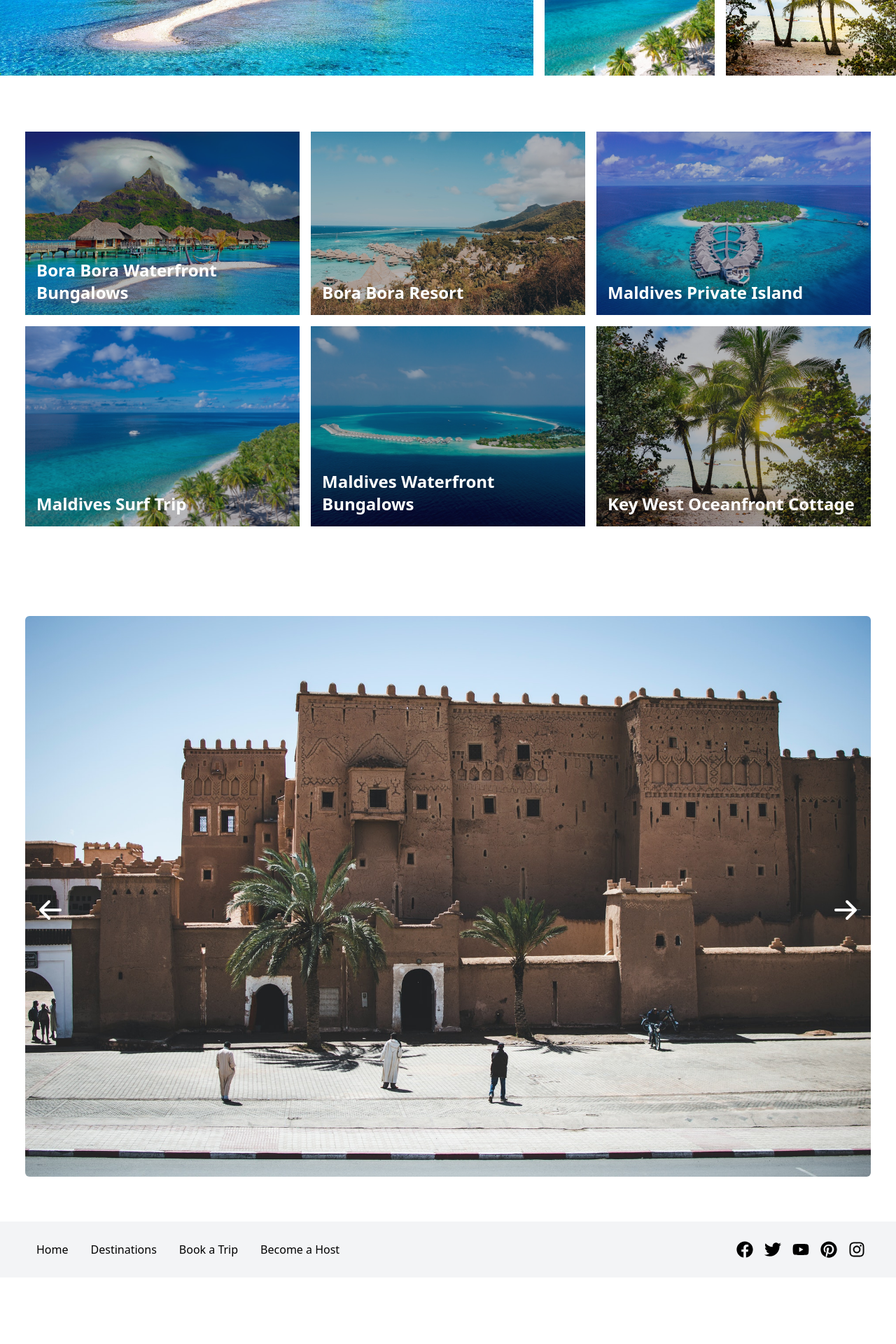
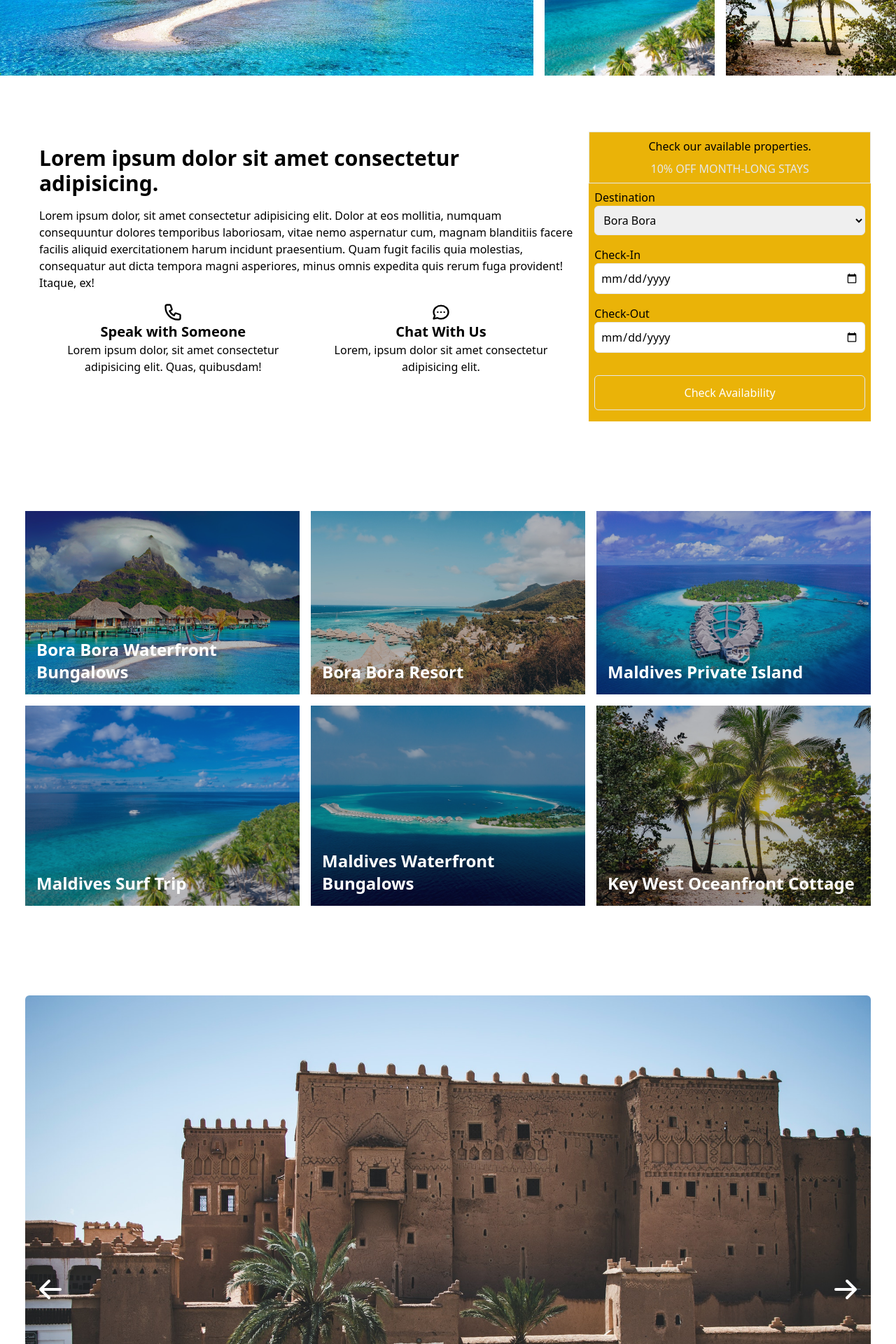
Before and after one commit to blake-hodges/temporado, a React (Create React App) app: page / in a window 1280 px wide. Shown: the part 1280-3200 px from the top of the page at 70% size. Before the commit the page ends 3105 px from the top, so only its background shows below. Built offline with nearby package versions, Linux system fonts and the light colour scheme.

Commit message:
add booking section

```diff
--- a/src/App.js
+++ b/src/App.js
@@ -4,6 +4,7 @@ import Destinations from './components/Destinations';
 import CardsGallery from './components/CardsGallery';
 import Footer from './components/Footer';
 import ImageCarousel from './components/ImageCarousel';
+import Booking from './components/Booking';
 
 function App() {
     return (
@@ -11,6 +12,7 @@ function App() {
             <Navbar />
             <Hero />
             <Destinations />
+            <Booking />
             <CardsGallery />
             <ImageCarousel />
             <Footer />
--- /dev/null
+++ b/src/components/Booking.jsx
@@ -0,0 +1,60 @@
+import React from 'react';
+import { ChatIcon, PhoneIcon } from '@heroicons/react/outline/';
+
+function Booking() {
+  return (
+    <div className="max-w-[1240px] mx-auto grid lg:grid-cols-3 px-4 py-16">
+        <div className="lg:col-span-2 justify-evenly p-5">
+            <div>
+                <h2>Lorem ipsum dolor sit amet consectetur adipisicing.</h2>
+                <p className="py-4">Lorem ipsum dolor, sit amet consectetur adipisicing elit. Dolor at eos mollitia, numquam consequuntur dolores temporibus laboriosam, vitae nemo aspernatur cum, magnam blanditiis facere facilis aliquid exercitationem harum incidunt praesentium. Quam fugit facilis quia molestias, consequatur aut dicta tempora magni asperiores, minus omnis expedita quis rerum fuga provident! Itaque, ex!</p>
+            </div>
+            <div className="grid grid-cols-2">
+                <div className="flex flex-col text-center items-center">
+                <PhoneIcon className="w-7 h-7" />
+                    <div>
+                        <h3>Speak with Someone</h3>
+                        <p>Lorem ipsum dolor, sit amet consectetur adipisicing elit. Quas, quibusdam!</p>
+                    </div>
+                </div>
+                <div className="flex flex-col text-center items-center">
+                    <ChatIcon className="w-7 h-7" />
+                    <div>
+                        <h3>Chat With Us</h3>
+                        <p>Lorem, ipsum dolor sit amet consectetur adipisicing elit.</p>
+                    </div>
+                </div>
+            </div>
+        </div>
+
+        <div className="lg:col-span-1 bg-yellow-500">
+            <div className="text-center border">
+                <p className="pt-2">Check our available properties.</p>
+                <p className="py-2 text-gray-200">10% OFF MONTH-LONG STAYS</p>
+            </div>
+            <form className="w-full px-2">
+                <div className="flex flex-col my-2">
+                    <label>Destination</label>
+                    <select className="border rounded-md p-2">
+                        <option>Bora Bora</option>
+                        <option>Thailand</option>
+                        <option>Iceland</option>
+                        <option>Australia</option>
+                    </select>
+                </div>
+                <div className="flex flex-col my-4">
+                    <label>Check-In</label>
+                    <input className="p-2 border rounded-md" type="date" />
+                </div>
+                <div className="flex flex-col my-4">
+                    <label>Check-Out</label>
+                    <input className="p-2 border rounded-md" type="date" />
+                </div>
+                <button className="w-full my-4">Check Availability</button>
+            </form>
+        </div>
+    </div>
+  )
+}
+
+export default Booking;
--- a/src/components/Footer.jsx
+++ b/src/components/Footer.jsx
@@ -12,11 +12,11 @@ const Footer = () => {
         <div className='w-full bg-gray-100 py-1'>
             <div className='max-w-[1240px] mx-auto flex flex-row justify-between px-4'>
                 <div className='flex justify-between'>
-                    <ul className='text-left lg:flex'>
-                        <li className="py-6">Home</li>
-                        <li className="py-6">Destinations</li>
-                        <li className="py-6">Book a Trip</li>
-                        <li className="py-6">Become a Host</li>
+                    <ul className='text-left md:flex'>
+                        <li className="py-1 my-auto">Home</li>
+                        <li className="py-1 my-auto">Destinations</li>
+                        <li className="py-1 my-auto">Book a Trip</li>
+                        <li className="py-1 my-auto">Become a Host</li>
                     </ul>
                 </div>
                 <div className='sm:flex text-center justify-between items-center'>
```
